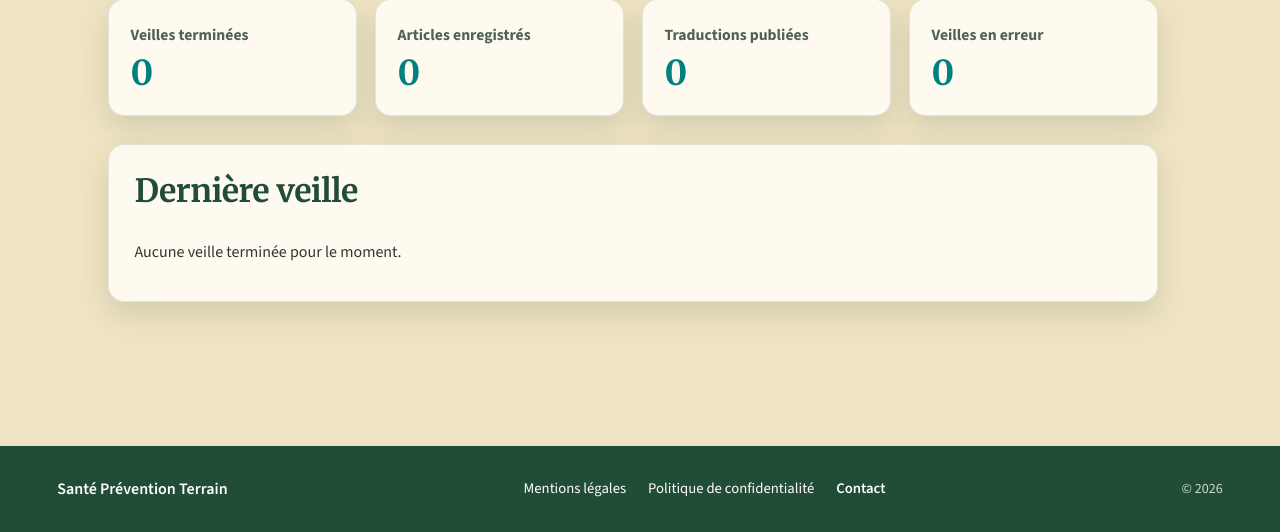
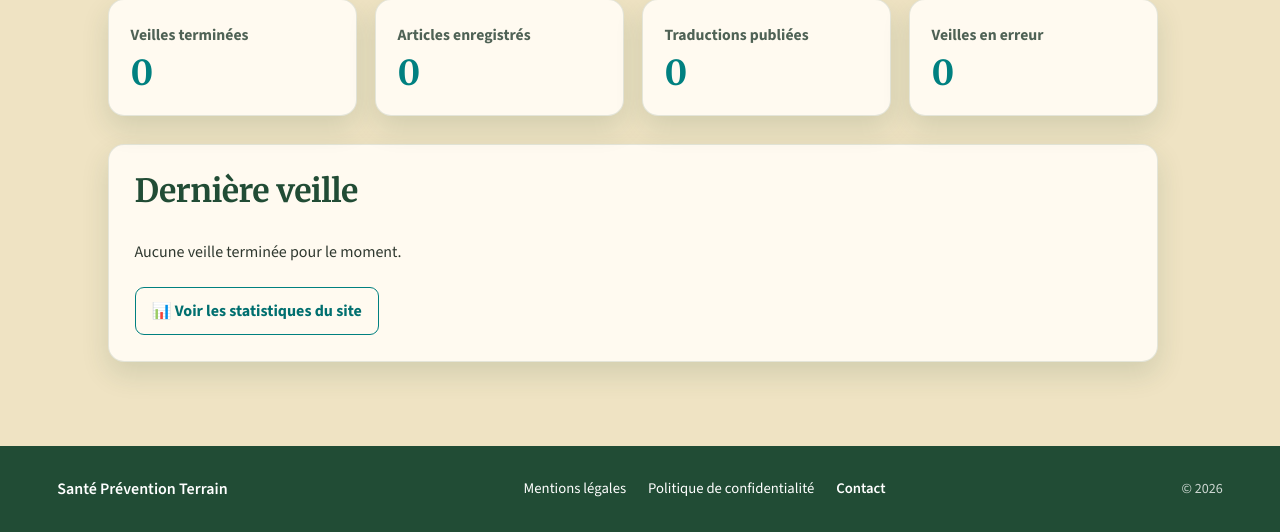
Before and after one commit to Babasite/Site-sante, a Django app: page /redacteur/tableau-de-bord/ in a window 1280 px wide. Shown: the part 268-800 px from the top of the page. Run offline with Django 5.2, Linux system fonts and the light colour scheme; the visitor is signed in with stand-in values (Sample User, id 1); data that the repository does not hold is empty; parts of the project's set-up code (start-up, migrations or seed data) failed here and were passed over.

Commit message:
Update tableau_de_bord.html

```diff
--- a/accueil/templates/accueil/tableau_de_bord.html
+++ b/accueil/templates/accueil/tableau_de_bord.html
@@ -299,7 +299,16 @@ h2 {
             </p>
 
         {% endif %}
-
+<div class="actions">
+    <a
+        class="bouton secondaire"
+        href="https://analytics.google.com/"
+        target="_blank"
+        rel="noopener noreferrer"
+    >
+        📊 Voir les statistiques du site
+    </a>
+</div>
     </div>
 
 </div>
```
